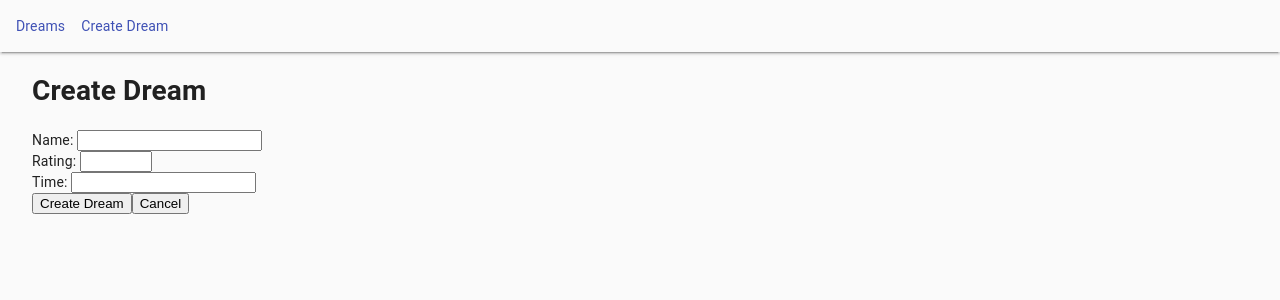
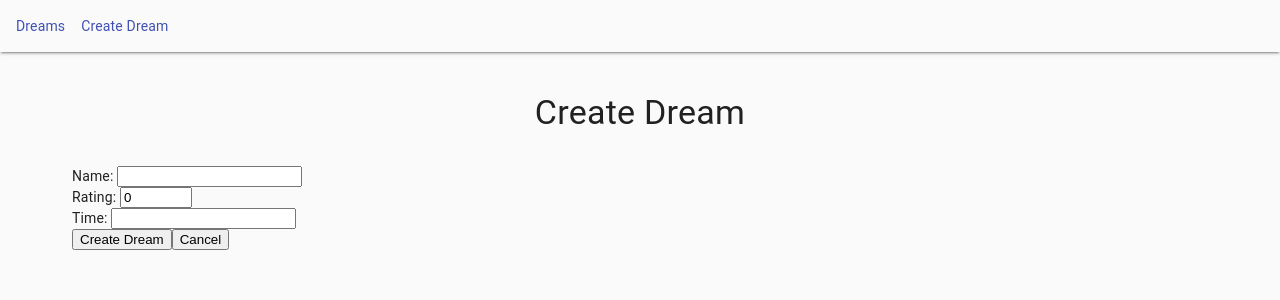
Before and after one commit to DzianisTAppService/dream-collage, a React (Create React App) app in the folder client/: page /dream/create in a window 1280 px wide. Shown: the top 300 px of the page. Built offline with nearby package versions, Linux system fonts and the light colour scheme.

Commit message:
implemented react-hook-form to the DreamForm

```diff
--- a/client/src/components/DreamForm.tsx
+++ b/client/src/components/DreamForm.tsx
@@ -1,6 +1,7 @@
-import React, { FC, useState } from 'react';
+import React, { FC } from 'react';
 import { useHistory } from 'react-router-dom';
-import { Box } from '@material-ui/core';
+import { Box, Grid, Typography } from '@material-ui/core';
+import { useForm, SubmitHandler } from 'react-hook-form';
 
 import { LoadingComponent } from '.';
 
@@ -12,37 +13,36 @@ interface Props {
   updateStatus?: boolean;
 }
 
+interface FormData {
+  name: string;
+  rating: number;
+  time: string;
+}
+
 const DreamForm: FC<Props> = ({
-  dreamData = {},
+  dreamData: { name, rating, time, _id: id } = {},
   mutation: [mutation, { loading }],
   updateStatus = false,
 }) => {
-  const [name, setName] = useState<string>(dreamData.name || '');
-  const [rating, setRating] = useState<number>(dreamData.rating || 0);
-  const [time, setTime] = useState<string>(dreamData.time || '');
   const { push } = useHistory();
 
-  const handleChangeInputRating = async (event: {
-    target: { validity: { valid: any }; value: any };
-  }) => {
-    const elementRating = event.target.validity.valid
-      ? event.target.value
-      : rating;
-
-    setRating(+elementRating);
+  const defaultValues = {
+    name: name,
+    rating: rating || 0,
+    time: time || '',
   };
 
-  const handleBackToDreams = () => {
-    push('/dreams');
-  };
+  const { register, handleSubmit } = useForm<FormData>({ defaultValues });
 
-  const handleSubmit = async () => {
-    const variables = updateStatus
-      ? { id: dreamData._id, name, rating, time }
-      : { name, rating, time };
+  const handleBackToDreams = () => push('/dreams');
 
+  const onSubmit: SubmitHandler<FormData> = async ({ name, rating, time }) => {
     try {
-      await mutation({ variables });
+      await mutation({
+        variables: updateStatus
+          ? { id, name, rating, time }
+          : { name, rating, time },
+      });
       handleBackToDreams();
     } catch (err) {
       console.log(err);
@@ -50,51 +50,49 @@ const DreamForm: FC<Props> = ({
   };
 
   return (
-    <Box className="form-group" mx={4}>
+    <Grid container>
+      <Grid item xs={12}>
+        <Box mx={4} p={5}>
           {loading && <LoadingComponent />}
-      <h1 className="h1">Create Dream</h1>
+          <Typography variant="h4" align="center">
+            Create Dream
+          </Typography>
 
+          <Box mt={4}>
+            <form onSubmit={handleSubmit(onSubmit)}>
               <Box>
                 <label>Name: </label>
-        <input
-          className="form-control"
-          type="text"
-          value={name || ''}
-          onChange={(e) => setName(e.target.value)}
-        />
+                <input type="text" {...register('name')} />
               </Box>
 
               <Box>
                 <label>Rating: </label>
                 <input
-          className="form-control"
                   type="number"
                   step="0.1"
                   lang="en-US"
                   min="0"
                   max="10"
                   pattern="[0-9]+([,\.][0-9]+)?"
-          value={rating || ''}
-          onChange={handleChangeInputRating}
+                  {...register('rating')}
                 />
               </Box>
 
               <Box>
                 <label>Time: </label>
-        <input
-          className="form-control"
-          type="text"
-          value={time || ''}
-          onChange={(e) => setTime(e.target.value)}
-        />
+                <input type="text" {...register('time')} />
               </Box>
 
-      <button onClick={handleSubmit}>
+              <button type="submit">
                 {updateStatus ? 'Update' : 'Create Dream'}
               </button>
 
               <button onClick={handleBackToDreams}>Cancel</button>
+            </form>
           </Box>
+        </Box>
+      </Grid>
+    </Grid>
   );
 };
 
--- /dev/null
+++ b/package.json
@@ -0,0 +1,5 @@
+{
+  "dependencies": {
+    "react-hook-form": "^7.20.1"
+  }
+}
```
Also changed, not shown: 1 other file (tests, documents, lock files or other folders). Lines whose indentation alone changed are shown as unchanged.
